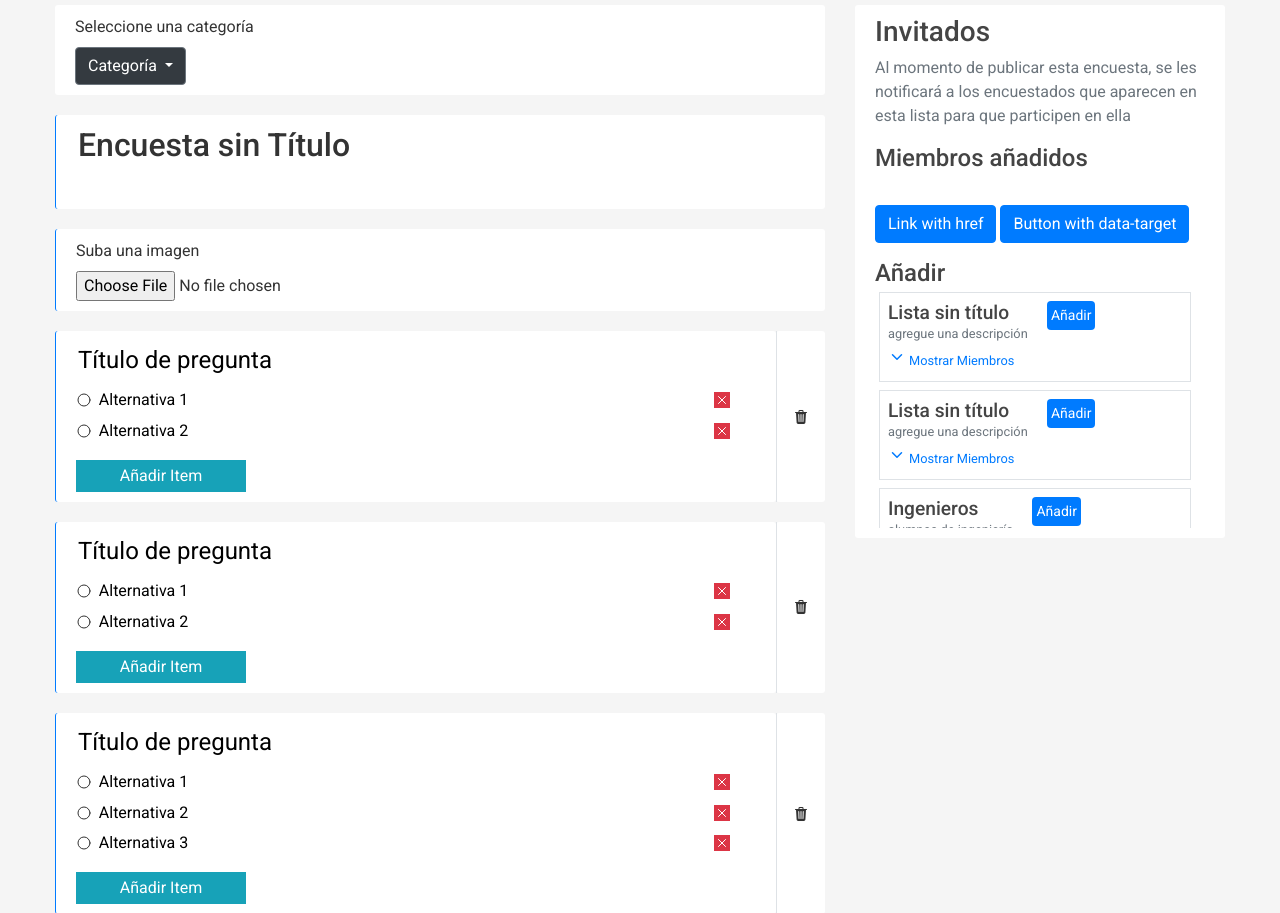
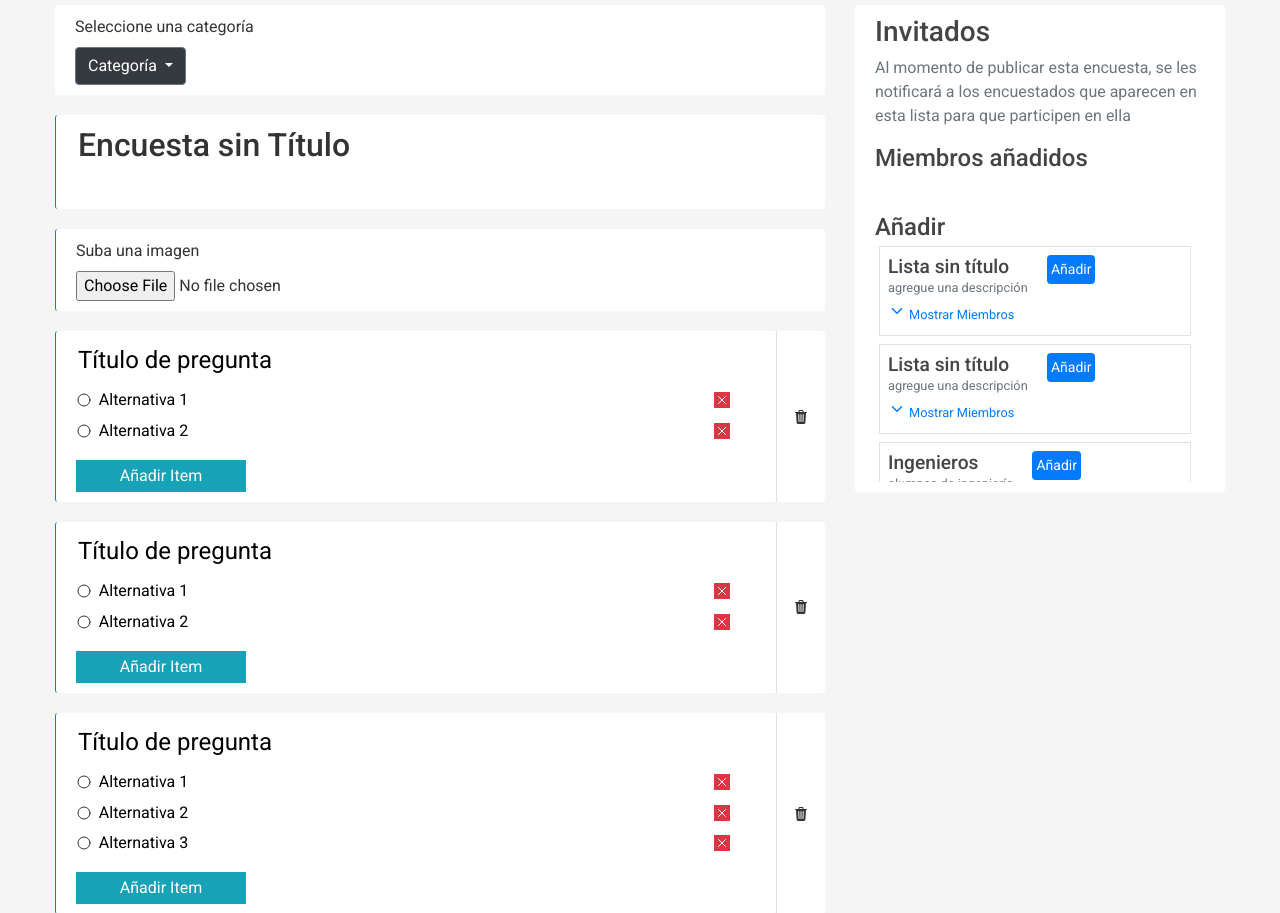
Before and after one commit to rainclaudio/Survey-Platform, a Flask app: template encuestas/templates/editar_encuesta.html in a window 1280 px wide. Shown: the part 56-969 px from the top of the page. Run offline with Flask 2, Linux system fonts and the light colour scheme; data comes from the database, SQL or seed files in the repository; tables that the repository leaves empty hold one stand-in row (values such as "Sample post"); the template is opened without the code that fills it: values that come from a table or form of the project are taken from there, most other values are stand-ins (such as "Sample title", 1, 10 or a date in 2020); grey boxes marked "Sample" are stand-in pictures; some libraries are stand-ins or nearby versions.

Commit message:
quitadas las cosas

```diff
--- a/encuestas/templates/editar_encuesta.html
+++ b/encuestas/templates/editar_encuesta.html
@@ -237,19 +237,7 @@
       <!------------------------->
       <!-- LISTAS DE DIFUSSION -->
       <!------------------------->
-      <p>
-  <a class="btn btn-primary" data-toggle="collapse" href="#collapseExample" role="button" aria-expanded="false" aria-controls="collapseExample">
-    Link with href
-  </a>
-  <button class="btn btn-primary" type="button" data-toggle="collapse" data-target="#collapseExample" aria-expanded="false" aria-controls="collapseExample">
-    Button with data-target
-  </button>
-</p>
-<div class="collapse" id="collapseExample">
-  <div class="card card-body">
-    Anim pariatur cliche reprehenderit, enim eiusmod high life accusamus terry richardson ad squid. Nihil anim keffiyeh helvetica, craft beer labore wes anderson cred nesciunt sapiente ea proident.
-  </div>
-</div>
+
       <h4 class="mt-2 mb-0">Añadir</h4>
       <div
         class="overflow-auto p-1 bg-white d-flex flex-column gap-5"
```
